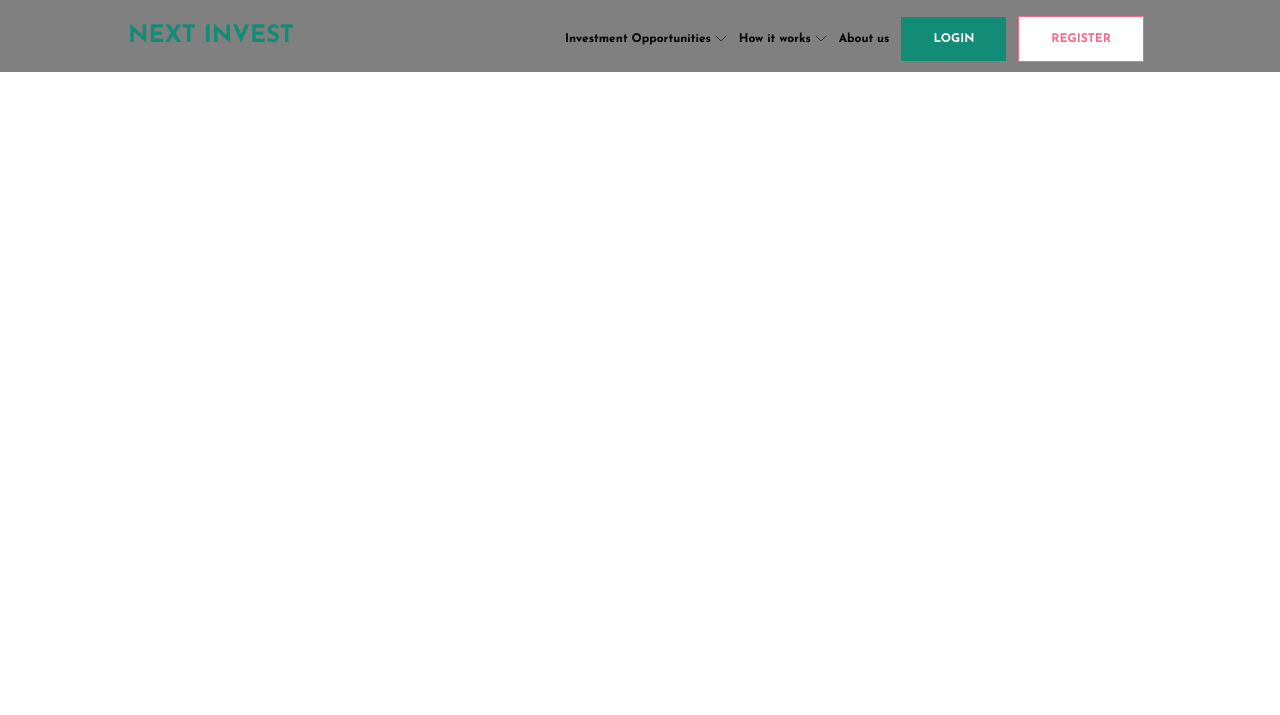
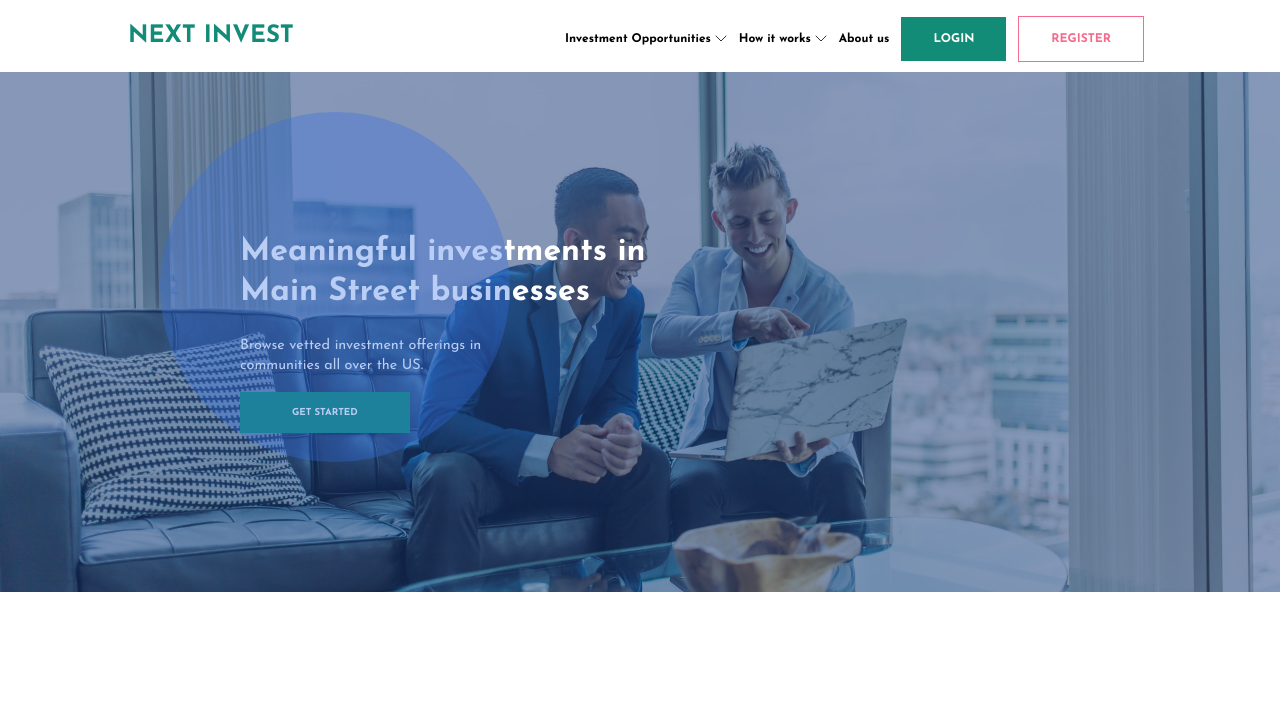
Before and after one commit to LexLoz/next-invest, a plain HTML site: page src/index.html in a window 1280 px wide. Shown: the top 715 px of the page. Drawn offline with Linux system fonts and the light colour scheme.

Commit message:
added first section

```diff
--- a/src/index.html
+++ b/src/index.html
@@ -12,16 +12,24 @@
         <ul>
             <li>
                 <div>Investment Opportunities</div>
-                <img src="../img/arrow-down.svg" alt="">
+                <img src="../img/arrow-down.svg" alt="arrow-down">
             </li>
             <li>
                 <div>How it works</div>
-                <img src="../img/arrow-down.svg" alt="">
+                <img src="../img/arrow-down.svg" alt="arrow-down">
             </li>
             <li>About us</li>
             <li>LOGIN</li>
             <li>REGISTER</li>
         </ul>
     </header>
+    <section id="introduction">
+        <div id="blue-circle"></div>
+        <div>
+            <p>Meaningful investments in Main Street businesses</p>
+            <p>Browse vetted investment offerings in communities all over the US.</p>
+            <p>GET STARTED</p>
+        </div>
+    </section>
 </body>
 </html>
--- a/src/styles.css
+++ b/src/styles.css
@@ -1,9 +1,9 @@
-@import url('https://fonts.googleapis.com/css2?family=Josefin+Sans:wght@700&display=swap');
+@import url('https://fonts.googleapis.com/css2?family=Josefin+Sans:wght@400;700&display=swap');
 
 * {
     margin: 0;
     padding: 0;
-    font-weight: 400;
+    font-weight: 700;
 }
 
 body {
@@ -17,7 +17,6 @@ header {
     font-style: normal;
     font-weight: 700;
     padding: 1rem 8rem;
-    background-color: gray;
     font-size: 0.75rem;
     font-weight: 700;
     height: 2.5rem;
@@ -51,7 +50,6 @@ header ul li:nth-child(4) {
 }
 
 header ul li:nth-child(5) {
-
     color: #F56B8D;
     background-color: white;
     border: 1px solid #F56B8D;
@@ -60,3 +58,70 @@ header ul li:nth-child(5) {
 header ul li:nth-child(4), header ul li:nth-child(5) {
     padding: 1rem 2rem;
 }
+
+#introduction {
+    background: url('../img/introduction-back.png') no-repeat;
+    background-size: contain;
+    height: 40rem;
+    font-family: 'Josefin Sans', sans-serif;
+    font-style: normal;
+    font-weight: 700;
+    color: white;
+    text-align: center;
+}
+
+#blue-circle {
+    position: absolute;
+    top: 7rem;
+    left: 10rem;
+	width: 350px;
+	height: 350px;
+	background: #336de157;
+	-moz-border-radius: 175px;
+	-webkit-border-radius: 175px;
+	border-radius: 175px;
+}
+
+#introduction div p:nth-child(1), #introduction div p:nth-child(2), #introduction div p:nth-child(3) {
+    margin-left: 15rem;
+    text-align: left;
+}
+
+#introduction div:nth-child(2) {
+    padding-top: 10rem;
+}
+
+#introduction div p:nth-child(1) {
+    font-size: 2rem;
+    line-height: 40px;
+
+    width: 30rem;
+}
+
+#introduction div p:nth-child(2) {
+    font-size: 0.9rem;
+    line-height: 20px;
+    font-weight: 400;
+
+    width: 17rem;
+
+    margin-top: 1.5rem;
+}
+
+#introduction div p:nth-child(3) {
+    display: block
+    ;
+    font-size: 0.6rem;
+
+    max-width: 9rem;
+    max-height: 10rem;
+
+    padding: 1rem 0.8rem;
+
+    margin-top: 1rem;
+
+    background-color: #128C76;
+
+    text-align: center;
+    vertical-align: middle;
+}
```
Also changed, not shown: img/introduction-back.png (added).
